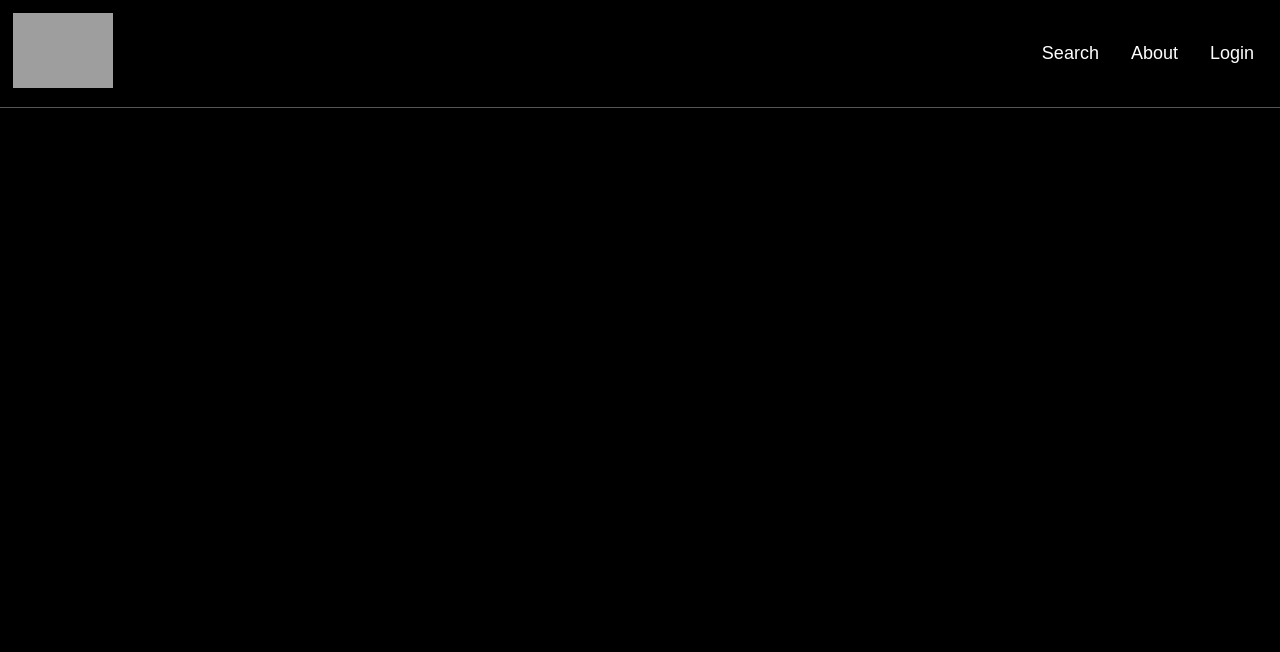
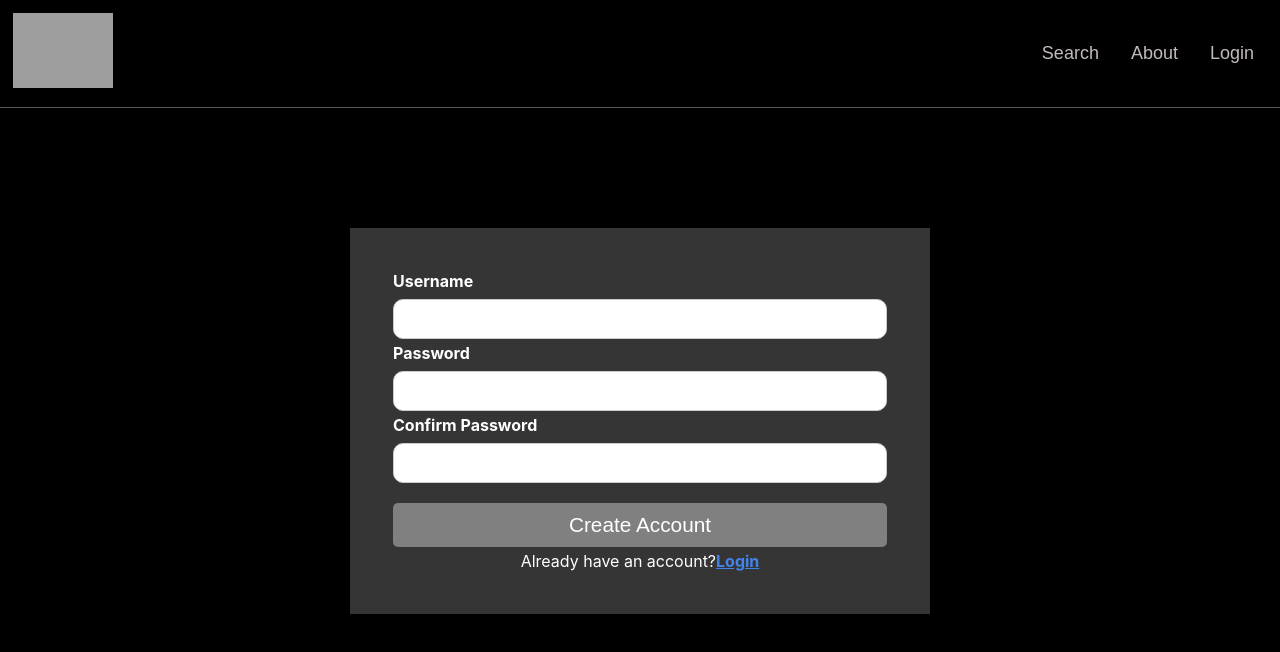
Before and after one commit to suhasinipatil/movie-frontend, a React (Create React App) app: page /signup in a window 1280 px wide. Before the commit this address had no page. Shown: the top 652 px of the page. Built offline with nearby package versions, Linux system fonts and the light colour scheme; grey boxes are pictures that could not be loaded.

Commit message:
Add fontawesome dependencies and signup route

```diff
--- a/package.json
+++ b/package.json
@@ -3,6 +3,9 @@
   "version": "0.1.0",
   "private": true,
   "dependencies": {
+    "@fortawesome/fontawesome-svg-core": "^6.5.1",
+    "@fortawesome/free-solid-svg-icons": "^6.5.1",
+    "@fortawesome/react-fontawesome": "^0.2.0",
     "@testing-library/jest-dom": "^5.17.0",
     "@testing-library/react": "^13.4.0",
     "@testing-library/user-event": "^13.5.0",
--- a/src/components/Header.js
+++ b/src/components/Header.js
@@ -5,12 +5,15 @@
 import styles from "../styles/Header.module.css";
 import logo from "../images/croppedlogo.png";
 import { AuthContext } from "../contexts/AuthContext";
+import { FontAwesomeIcon } from '@fortawesome/react-fontawesome';
+import { faUser } from '@fortawesome/free-solid-svg-icons';
 
 const Header = ({ handleSearch }) => {
     const [showSearchBar, setShowSearchBar] = useState(false);
     const [searchInput, setSearchInput] = useState("");
     const { user, handleUnsetUser } = useContext(AuthContext);
     const [isLoggedIn, setIsLoggedIn] = useState(user ? user.loggedIn : false);
+    const [dropdownOpen, setDropdownOpen] = useState(false);
 
     useEffect(() => {
         setIsLoggedIn(user ? user.loggedIn : false);
@@ -18,7 +21,12 @@
 
     const logout = () => {
         setIsLoggedIn(false);
+        handleUnsetUser();
     }
+
+    const toggleDropdown = () => {
+        setDropdownOpen(!dropdownOpen);
+    };
 
     const login = () => {
         setIsLoggedIn(true);
@@ -63,9 +71,15 @@
                 </button>
                 {isLoggedIn ? (
                     <>
-                        <button className={styles.login} onClick={logout}>
-                            Logout
-                        </button>
+                        <div className={styles.iconContainer} >
+                            <p className={styles.username}>{user.username}</p>
+                            <div className={styles.iconBackground}>
+                                <FontAwesomeIcon icon={faUser} color="white" size="lg" />
+                            </div>
+                            <button className={styles.logout} onClick={logout}>
+                                Logout
+                            </button>
+                        </div>
                     </>
                 ) : (
                     <button className={styles.login}>
--- a/src/components/MovieApp.js
+++ b/src/components/MovieApp.js
@@ -8,6 +8,7 @@
 import Header from '../components/Header';
 import Login from '../routes/Login';
 import Home from '../routes/Home';
+import Signup from '../routes/Signup';
 
 const MovieApp = () => {
     const [searchInput, setSearchInput] = useState("");
@@ -24,6 +25,8 @@
                 <Route path="/" element={<Home searchInput={searchInput} />} />
                 <Route path="/about" element={<AboutMe />} />
                 <Route path="/login" element={<Login />} />
+                <Route path="/signup" element={<Signup />} />
+                <Route path="*" element={<h1>Not Found</h1>} />
             </Routes>
         </>
     );
--- a/src/routes/Signup.js
+++ b/src/routes/Signup.js
@@ -1,15 +1,17 @@
 import React, { useState } from 'react';
-import styles from './styles/Signup.module.css';
+import styles from '../styles/Signup.module.css';
 import { useNavigate } from 'react-router-dom';
 
 const Signup = () => {
     const [password, setPassword] = useState("");
+    const [confirmPassword, setConfirmPassword] = useState("");
     const [username, setUsername] = useState("");
     const [error, setError] = useState("");
     const navigate = useNavigate();
 
     const [usernameError, setUsernameError] = useState("");
     const [passwordError, setPasswordError] = useState("");
+    const [confirmPasswordError, setConfirmPasswordError] = useState("");
 
     const handleUsernameBlur = () => {
         setError("");
@@ -31,7 +33,21 @@
         }
     };
 
+    const handleConfirmPasswordBlur = () => {
+        setError("");
+        if (confirmPassword.trim() === '') {
+            setConfirmPasswordError("Confirm Password cannot be empty");
+            setConfirmPassword("");
+        } else if (confirmPassword !== password) {
+            setConfirmPasswordError("Passwords do not match");
+            setConfirmPassword("");
+        } else {
+            setConfirmPasswordError("");
+        }
+    }
+
     const handleSignup = () => {
+
         // Create an object with the user's signup data
         const userData = {
             username: username,
@@ -52,7 +68,7 @@
             .then(data => {
                 //console.log(data);
                 // Redirect to the home page
-                navigate("/");
+                navigate("/login");
             })
             .catch(error => {
                 console.log(error);
@@ -66,12 +82,10 @@
 
     return (
         <div>
-            <div>
-                <h1 className={styles.signUpHeaderStyle}>Sign Up to Blog App</h1>
-            </div>
             <div className={styles.errorDiv}>
                 {usernameError}<br />
-                {passwordError}
+                {passwordError}<br />
+                {confirmPasswordError}
             </div>
             <div className={styles.form}>
                 <table>
@@ -86,6 +100,8 @@
                                 onBlur={handleUsernameBlur}
                             />
                         </td>
+                    </tr>
+                    <tr>
                         <td>
                             <h4 className={styles.labelStyle}>Password</h4>
                             <input
@@ -98,29 +114,34 @@
                         </td>
                     </tr>
                     <tr>
-                        <td colSpan="2">
-                            <h4 className={styles.labelStyle}>Email</h4>
+                        <td>
+                            <h4 className={styles.labelStyle}>Confirm Password</h4>
                             <input
-                                type="text"
-                                value={email}
-                                onChange={(e) => setEmail(e.target.value)}
-                                className={emailError ? styles.invalid : styles.inputStyle}
-                                onBlur={handleEmailBlur}
+                                type='password'
+                                value={confirmPassword}
+                                onChange={(e) => setConfirmPassword(e.target.value)}
+                                className={confirmPasswordError ? styles.invalid : styles.inputStyle}
+                                onBlur={handleConfirmPasswordBlur}
                             />
                         </td>
                     </tr>
                     <tr>
-                        <td colSpan="2">
+                        <td>
                             <button
                                 onClick={handleSignup}
-                                disabled={usernameError || passwordError}
+                                disabled={usernameError || passwordError || confirmPasswordError}
                                 className={styles.buttonStyle}
                             >Create Account</button>
                         </td>
                     </tr>
                     <tr>
                         <td colSpan="2">
-                            <p className={styles.loginText}>Already have an account? <a href="/login">Login</a></p>
+                            <p className={styles.loginText}>
+                                Already have an account?
+                                <a href="/login" className={styles.loginUrl}>
+                                    Login
+                                </a>
+                            </p>
                         </td>
                     </tr>
                 </table>
--- a/src/styles/Header.module.css
+++ b/src/styles/Header.module.css
@@ -1,13 +1,6 @@
-.search {
-    font-size: large;
-    border: none;
-    background-color: black;
-    color: white;
-}
-
 .Ref {
     text-decoration: none;
-    color: white;
+    color: rgb(195, 187, 187);
 }
 
 .searchIcon {
@@ -35,17 +28,22 @@
     border-bottom: rgb(170, 169, 169, 0.5) solid 1px;
 }
 
-.login {
+.login,
+.logout,
+.about,
+.search {
     font-size: large;
     border: none;
     background-color: black;
-    color: white;
+    color: rgb(195, 187, 187);
 }
 
-.about {
+.username {
     font-size: large;
     border: none;
     background-color: black;
+    color: rgb(195, 187, 187);
+    margin-right: 1%;
 }
 
 .buttonContainer {
@@ -81,3 +79,19 @@
     margin-left: 10px;
     margin-top: 14px;
 }
+
+.iconContainer {
+    display: flex;
+    align-items: center;
+    justify-content: center;
+    gap: 10px;
+}
+
+.iconBackground {
+    background-color: rgb(72, 133, 232);
+    /* Replace with the color you want */
+    border-radius: 50%;
+    /* Makes the background circular */
+    padding: 5px;
+    /* Adjust as needed */
+}
--- /dev/null
+++ b/src/styles/Signup.module.css
@@ -0,0 +1,108 @@
+.formWrapper {
+  max-width: 1000px;
+  margin: 0 auto;
+}
+
+.form {
+  width: 100%;
+  max-width: 500px;
+  margin: 0 auto;
+  display: flex;
+  flex-direction: column;
+  padding: 40px;
+  background-color: rgb(54, 53, 53);
+  margin-top: 80px;
+}
+
+.signUpHeaderStyle {
+  text-align: center;
+  color: white;
+  line-height: 1.5em;
+  font-size: 3rem;
+  margin-bottom: 0%;
+}
+
+.labelStyle {
+  font-size: 1rem;
+  color: white;
+  margin-bottom: 0.5rem;
+  margin-top: 0%;
+}
+
+.inputStyle {
+  border-radius: 10px;
+  padding: 10px 15px;
+  width: 100%;
+  height: 40px;
+  box-sizing: border-box;
+  border: 1px solid #ccc;
+}
+
+.inputStyle:hover {
+  border: 1px solid #141a20;
+}
+
+.buttonStyle {
+  background-color: gray;
+  font-size: 1.3rem;
+  color: #fff;
+  border: none;
+  border-radius: 5px;
+  padding: 10px 20px;
+  cursor: pointer;
+  margin-top: 1rem;
+  width: 100%;
+}
+
+.buttonStyle:hover {
+  background-color: #7e8287;
+}
+
+.buttonStyle:disabled {
+  background-color: #c1c2c3;
+  cursor: not-allowed;
+}
+
+.errorMessage {
+  color: red;
+  font-size: 1rem;
+  text-align: center;
+  margin: 0%;
+}
+
+.loginText {
+  text-align: center;
+  font-size: 1rem;
+  margin: 0%;
+  color: white;
+}
+
+.invalid {
+  border-radius: 10px;
+  padding: 10px 15px;
+  width: 100%;
+  height: 40px;
+  box-sizing: border-box;
+  border: 1px solid #f90404;
+}
+
+.errorDiv {
+  margin-top: 0%;
+  margin-bottom: 0%;
+  margin-right: 5%;
+  text-align: right;
+  color: red;
+  font-size: 1rem;
+  display: block;
+}
+
+.imageContainer {
+  position: relative;
+  width: 100px;
+  height: 100px;
+}
+
+.loginUrl {
+  color: rgb(67, 131, 236);
+  font-weight: bold;
+}
```
Also changed, not shown: 1 other file (tests, documents, lock files or other folders).
